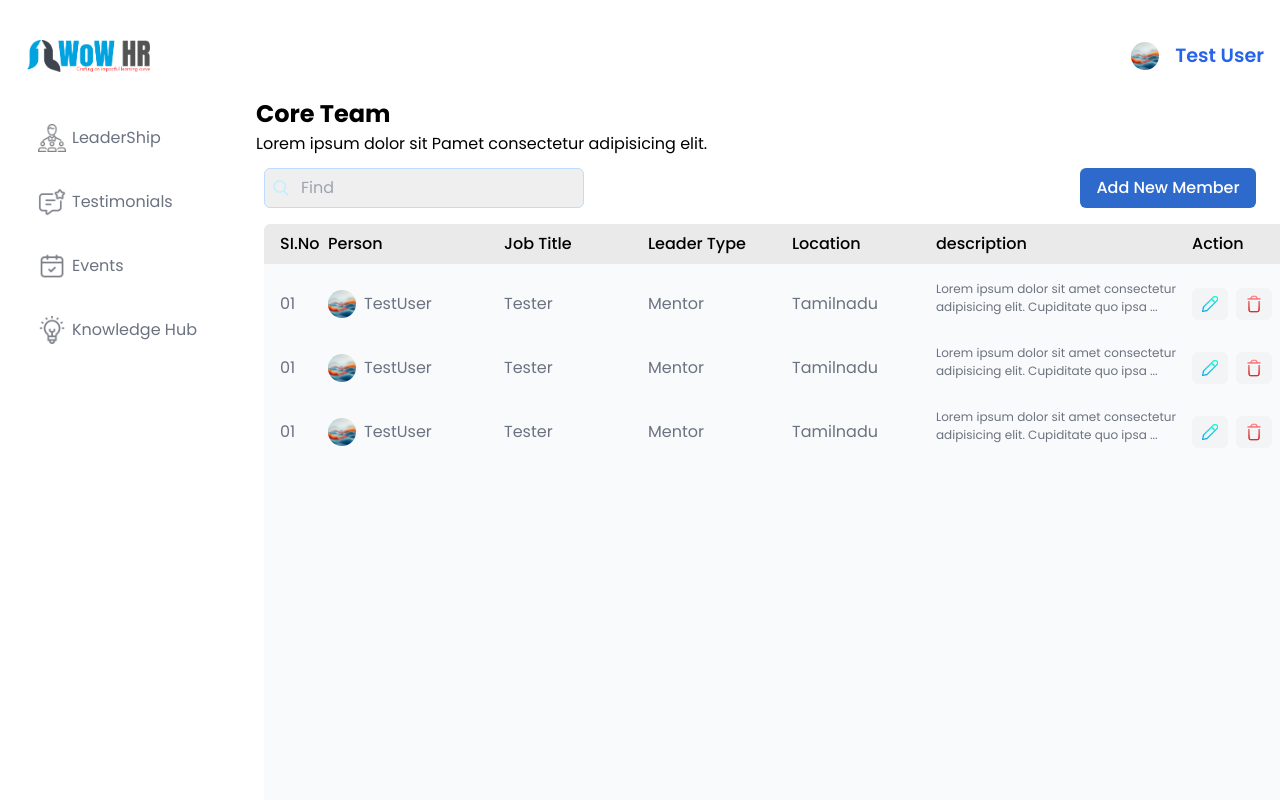
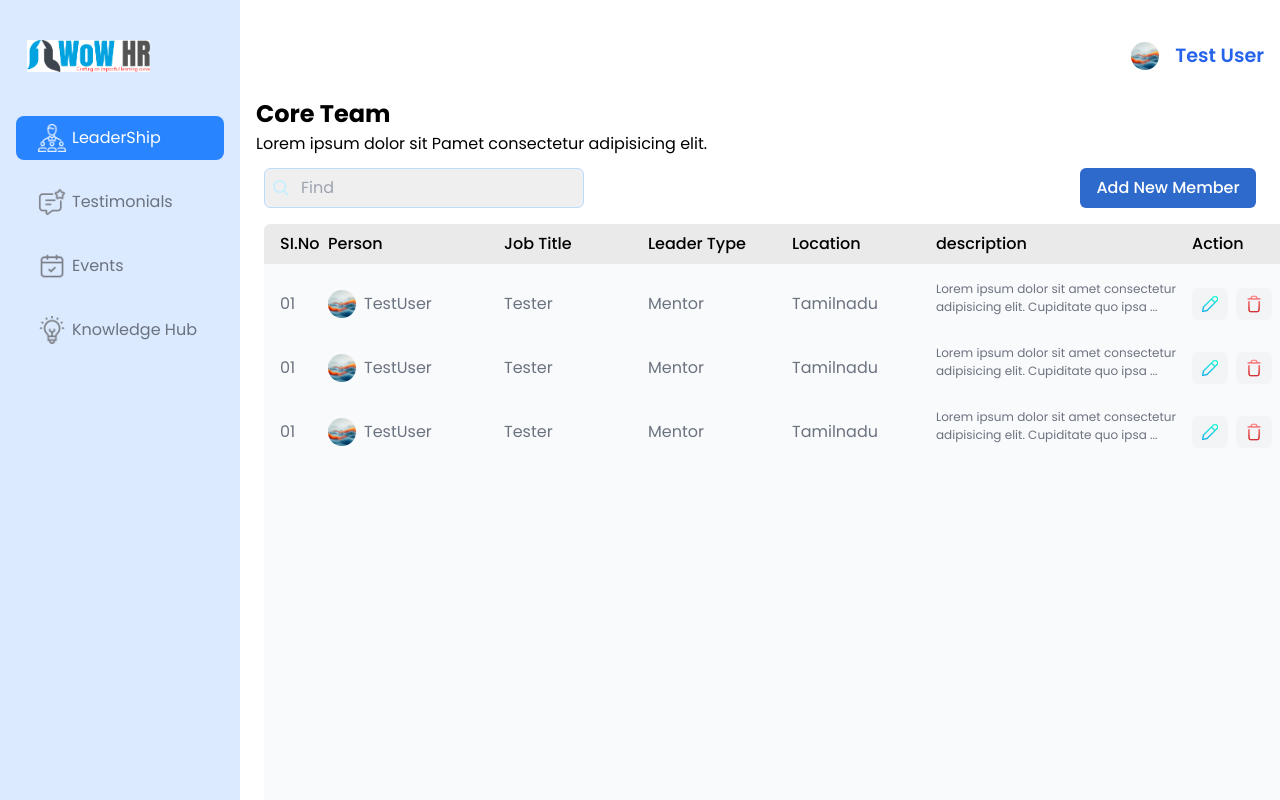
Before and after one commit to princeroy8606/wow_HR_dashboard, a React (Vite) app: page /leaders in a window 1280 px wide. Built offline with nearby package versions, Linux system fonts and the light colour scheme.

Commit message:
Update Sidebar.jsx

```diff
--- a/src/components/global/Sidebar.jsx
+++ b/src/components/global/Sidebar.jsx
@@ -12,7 +12,7 @@ const Sidebar = () => {
   };
 
   return (
-    <div className="hidden w-[15rem] h-full bg-white  flex-col gap-5 items-center p-4 lg:flex">
+    <div className="hidden w-[15rem] h-full bg-blue-100  flex-col gap-5 items-center p-4 lg:flex">
       <div
         className="w-full h-[5rem] flex items-center justify-start"
         onClick={() => navigate("/")}
@@ -24,19 +24,19 @@ const Sidebar = () => {
         />
       </div>
       <div
-        onClick={() => navigate("/")}
+        onClick={() => navigate("/leaders")}
         className={`w-full h-11 cursor-pointer ${
-          pathMatch("/") && "bg-[#2984FF]"
+          pathMatch("/leaders") && "bg-[#2984FF]"
         } p-1 rounded-lg flex  items-center pl-4`}
       >
         <img
           src={
-            pathMatch("/") ? assets.Img.Leader_white : assets.Img.Leader_gray
+            pathMatch("/leaders") ? assets.Img.Leader_white : assets.Img.Leader_gray
           }
           alt="icon"
           className="w-10 h-7 object-contain"
         />
-        <p className={`${pathMatch("/") ? "text-white" : "text-gray-500"}`}>
+        <p className={`${pathMatch("/leaders") ? "text-white" : "text-gray-500"}`}>
           LeaderShip
         </p>
       </div>
```
